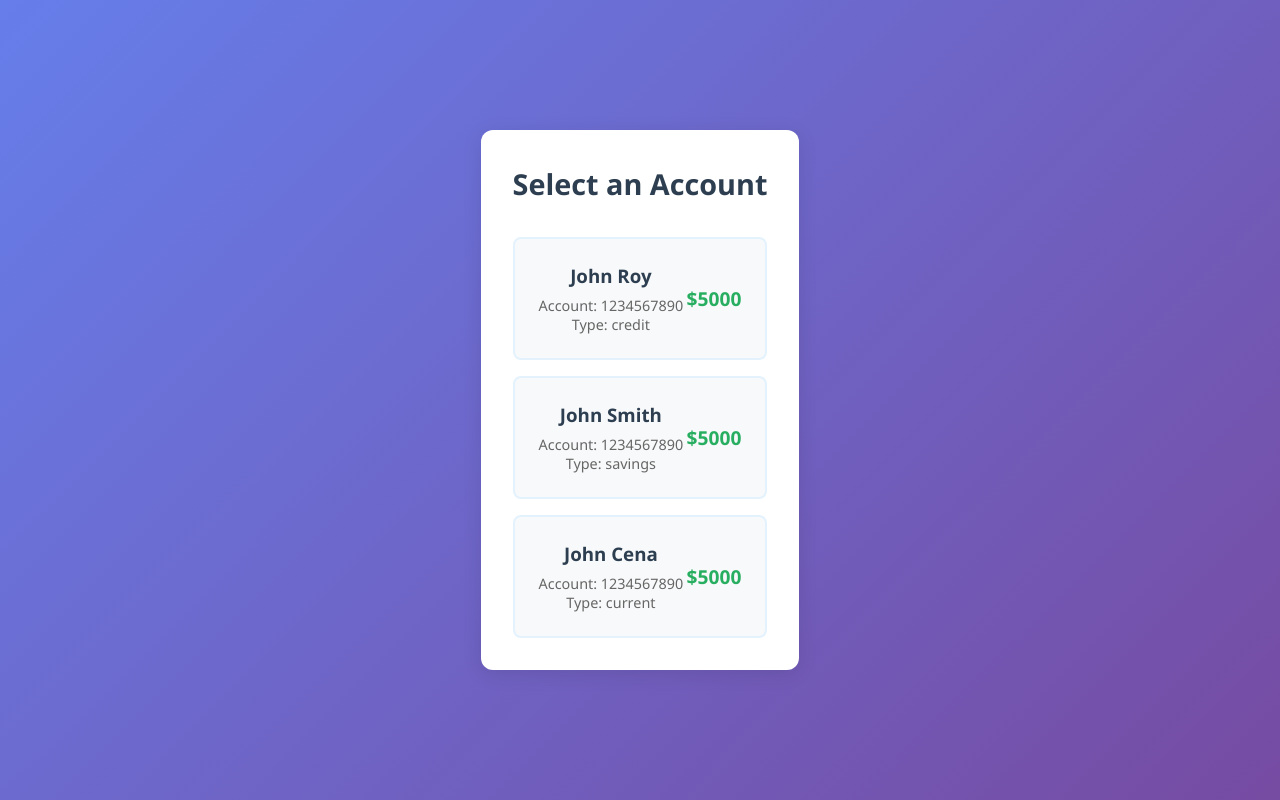
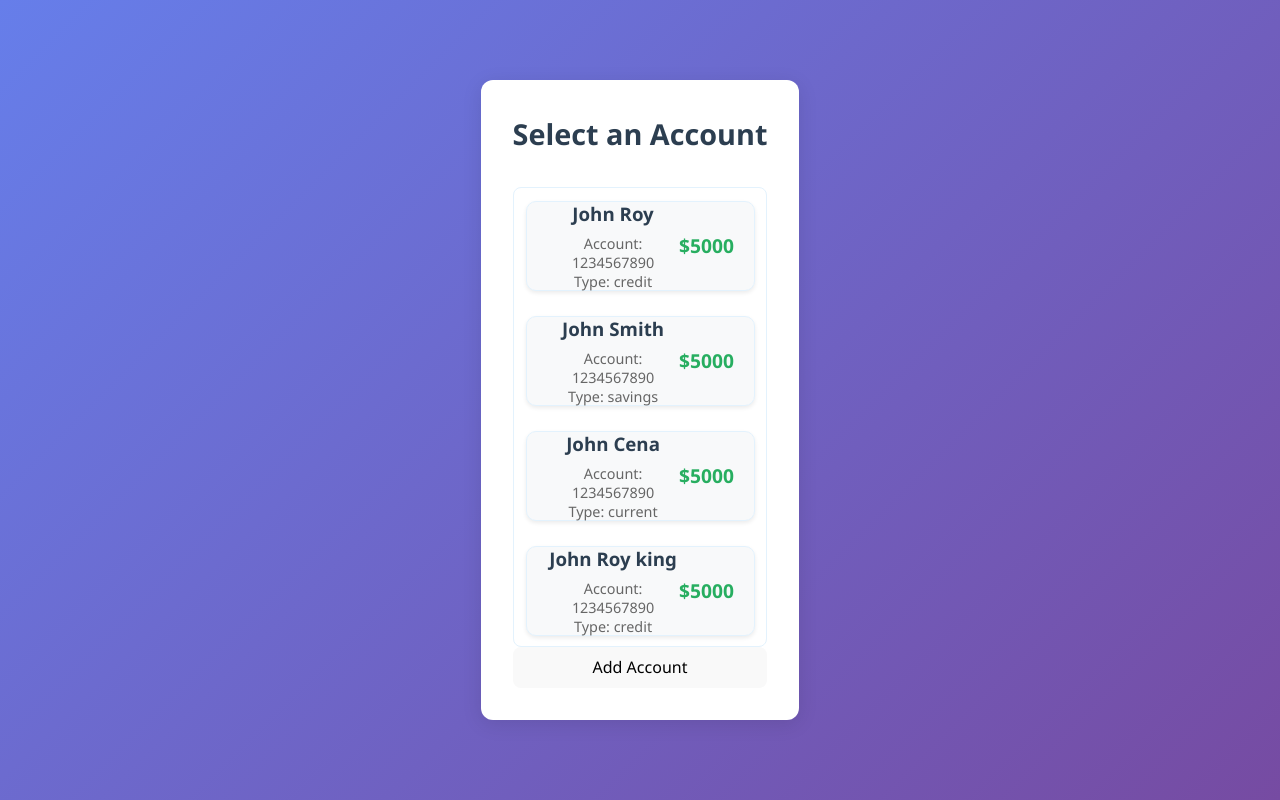
Before and after one commit to Chandan9898Kumar/bank_transfer, a React (Vite) app: page / in a window 1280 px wide. Built offline with nearby package versions, Linux system fonts and the light colour scheme.

Commit message:
feat: added virtulization

```diff
--- a/package.json
+++ b/package.json
@@ -12,12 +12,14 @@
   "dependencies": {
     "react": "^19.1.1",
     "react-dom": "^19.1.1",
-    "react-router-dom": "^7.9.1"
+    "react-router-dom": "^7.9.1",
+    "react-virtualized": "^9.22.6"
   },
   "devDependencies": {
     "@eslint/js": "^9.35.0",
     "@types/react": "^19.1.13",
     "@types/react-dom": "^19.1.9",
+    "@types/react-virtualized": "^9.22.3",
     "@vitejs/plugin-react": "^5.0.2",
     "eslint": "^9.35.0",
     "eslint-plugin-react-hooks": "^5.2.0",
--- a/src/Account.css
+++ b/src/Account.css
@@ -5,6 +5,9 @@
   background: #fff;
   border-radius: 12px;
   box-shadow: 0 4px 20px rgba(0, 0, 0, 0.1);
+  height: 80vh;
+  display: flex;
+  flex-direction: column;
 }
 
 .account-page h2 {
@@ -19,6 +22,70 @@
   display: flex;
   flex-direction: column;
   gap: 1rem;
+}
+
+.account-list-container {
+  flex: 1;
+  width: 100%;
+  border: 1px solid #e3f2fd;
+  border-radius: 8px;
+  overflow: hidden;
+  min-height: 0;
+}
+
+.account-virtualized-list .account-button {
+  box-sizing: border-box;
+  display: flex;
+  align-items: center;
+  cursor: pointer;
+  transition: all 0.2s;
+  border: 1px solid #e3f2fd;
+  background: #f8f9fa;
+}
+
+.account-virtualized-list .account-button:hover {
+  background: #e3f2fd;
+  transform: translateY(-1px);
+}
+
+/* Mobile (320px - 768px) */
+@media (max-width: 768px) {
+  .account-virtualized-list .account-button {
+    width: calc(100% - 12px);
+    height: 75px;
+    margin: 6px;
+    padding: 10px 12px;
+    border-radius: 6px;
+  }
+}
+
+/* Tablet (769px - 1024px) */
+@media (min-width: 769px) and (max-width: 1024px) {
+  .account-virtualized-list .account-button {
+    width: calc(100% - 20px);
+    height: 85px;
+    margin: 10px;
+    padding: 14px 16px;
+    border-radius: 8px;
+    box-shadow: 0 1px 3px rgba(0, 0, 0, 0.1);
+  }
+}
+
+/* Desktop/Laptop (1025px+) */
+@media (min-width: 1025px) {
+  .account-virtualized-list .account-button {
+    width: calc(100% - 24px);
+    height: 90px;
+    margin: 12px;
+    padding: 16px 20px;
+    border-radius: 10px;
+    box-shadow: 0 2px 4px rgba(0, 0, 0, 0.08);
+  }
+
+  .account-virtualized-list .account-button:hover {
+    transform: translateY(-2px);
+    box-shadow: 0 4px 12px rgba(33, 150, 243, 0.15);
+  }
 }
 
 .account-button {
--- a/src/Account.tsx
+++ b/src/Account.tsx
@@ -2,6 +2,8 @@
 import { useTransaction } from "./Context";
 import type { Account } from "./Context";
 import { useNavigate } from "react-router-dom";
+import { ReactVirtualizedList } from "./components/ReactVirtualizedList";
+
 import "./Account.css";
 
 const mockAccounts: Account[] = [
@@ -26,6 +28,27 @@ const mockAccounts: Account[] = [
     balance: 5000,
     type: "current",
   },
+  {
+    id: "123343",
+    name: "John Roy king",
+    accountNumber: "1234567890",
+    balance: 5000,
+    type: "credit",
+  },
+  {
+    id: "122424",
+    name: "John Smith raus",
+    accountNumber: "1234567890",
+    balance: 5000,
+    type: "savings",
+  },
+  {
+    id: "11313",
+    name: "John Cena da ",
+    accountNumber: "1234567890",
+    balance: 5000,
+    type: "current",
+  },
 ];
 
 export const AccountPage = () => {
@@ -36,24 +59,47 @@ export const AccountPage = () => {
     setStepData("account", account);
     navigate("/transfer/payee");
   };
+
+  const getItemHeight = () => {
+    if (typeof window === "undefined") return 90;
+    const width = window.innerWidth;
+    if (width <= 768) return 90;
+    if (width <= 1024) return 100;
+    return 115;
+  };
+  const itemHeight = getItemHeight();
+
+  const renderAccountItem = (account: Account) => (
+    <button
+      className="account-button"
+      onClick={() => handleSelectAccount(account)}
+    >
+      <div className="account-info">
+        <div className="account-details">
+          <h3>{account.name}</h3>
+          <p>Account: {account.accountNumber}</p>
+          <p>Type: {account.type}</p>
+        </div>
+        <div className="account-balance">${account.balance}</div>
+      </div>
+    </button>
+  );
+
   console.log("AccountPage:", rest);
   return (
     <div className="account-page">
       <h2>Select an Account</h2>
-      <div className="account-list">
-        {mockAccounts.map((acc) => (
-          <button key={acc.id} className="account-button" onClick={() => handleSelectAccount(acc)}>
-            <div className="account-info">
-              <div className="account-details">
-                <h3>{acc.name}</h3>
-                <p>Account: {acc.accountNumber}</p>
-                <p>Type: {acc.type}</p>
-              </div>
-              <div className="account-balance">${acc.balance}</div>
-            </div>
-          </button>
-        ))}
+      <div className="account-list-container">
+        <ReactVirtualizedList
+          items={mockAccounts}
+          renderItem={renderAccountItem}
+          itemHeight={itemHeight}
+          getItemKey={(account) => account.id}
+          onItemClick={handleSelectAccount}
+          className="account-virtualized-list"
+        />
       </div>
+      <button>Add Account</button>
     </div>
   );
 };
--- /dev/null
+++ b/src/components/ReactVirtualizedList.css
@@ -0,0 +1,31 @@
+.react-virtualized-list {
+  width: 100%;
+  position: relative;
+}
+
+.react-virtualized-list .ReactVirtualized__Grid {
+  outline: none !important;
+}
+
+.react-virtualized-list .ReactVirtualized__Grid__innerScrollContainer {
+  overflow: visible !important;
+}
+
+/* Mobile optimizations */
+@media (max-width: 768px) {
+  .react-virtualized-list {
+    -webkit-overflow-scrolling: touch;
+    touch-action: pan-y;
+  }
+
+  .react-virtualized-list .ReactVirtualized__Grid {
+    -webkit-tap-highlight-color: transparent;
+  }
+}
+
+/* Smooth scrolling for desktop */
+@media (min-width: 769px) {
+  .react-virtualized-list .ReactVirtualized__Grid {
+    scroll-behavior: smooth;
+  }
+}
--- /dev/null
+++ b/src/components/ReactVirtualizedList.tsx
@@ -0,0 +1,92 @@
+import React from "react";
+import { Grid, AutoSizer, ColumnSizer } from "react-virtualized";
+import "react-virtualized/styles.css";
+import "./ReactVirtualizedList.css";
+interface VirtualizedListItem {
+  [key: string]: any;
+}
+
+interface ReactVirtualizedListProps<T extends VirtualizedListItem> {
+  items: T[];
+  renderItem: (item: T, index: number) => React.ReactNode;
+  itemHeight?: number;
+  containerHeight?: number;
+  className?: string;
+  getItemKey?: (item: T, index: number) => string | number;
+  onItemClick?: (item: T, index: number) => void;
+}
+
+export function ReactVirtualizedList<T extends VirtualizedListItem>({
+  items,
+  renderItem,
+  itemHeight = 60,
+  containerHeight,
+  className = "",
+  getItemKey,
+}: ReactVirtualizedListProps<T>) {
+  const isMobile = typeof window !== "undefined" && window.innerWidth <= 768;
+
+  const cellRenderer = ({ key, rowIndex, style }: any) => {
+    const item = items[rowIndex];
+    if (!item) return null;
+
+    const itemKey = getItemKey ? getItemKey(item, rowIndex) : key;
+
+    return (
+      <div
+        key={itemKey}
+        style={{
+          ...style,
+          display: "flex",
+          alignItems: "center",
+          boxSizing: "border-box",
+          padding: "4px 0",
+        }}
+      >
+        {renderItem(item, rowIndex)}
+      </div>
+    );
+  };
+
+  return (
+    <div className={`react-virtualized-list ${className}`} style={{ height: containerHeight || '100%' }}>
+      <AutoSizer>
+        {({ height, width }) => (
+          <ColumnSizer
+            columnMaxWidth={width}
+            columnMinWidth={width}
+            columnCount={1}
+            width={width}
+          >
+            {({ adjustedWidth, getColumnWidth, registerChild }) => (
+              <Grid
+                ref={registerChild}
+                columnCount={1}
+                columnWidth={getColumnWidth}
+                height={height}
+                rowCount={items.length}
+                rowHeight={itemHeight}
+                width={adjustedWidth}
+                cellRenderer={cellRenderer}
+                overscanRowCount={isMobile ? 2 : 5}
+                scrollingResetTimeInterval={150}
+                style={{
+                  outline: "none",
+                  overflowX: "hidden",
+                }}
+                containerStyle={{
+                  WebkitOverflowScrolling: "touch",
+                  touchAction: isMobile ? "pan-y" : "auto",
+                }}
+              />
+            )}
+          </ColumnSizer>
+        )}
+      </AutoSizer>
+    </div>
+  );
+}
+
+export const ReactVirtualizedListMemo = React.memo(
+  ReactVirtualizedList
+) as typeof ReactVirtualizedList;
```
Also changed, not shown: src/components/VirtualizedListExample.tsx (added, +59 -0 lines), 1 other file (tests, documents, lock files or other folders).
